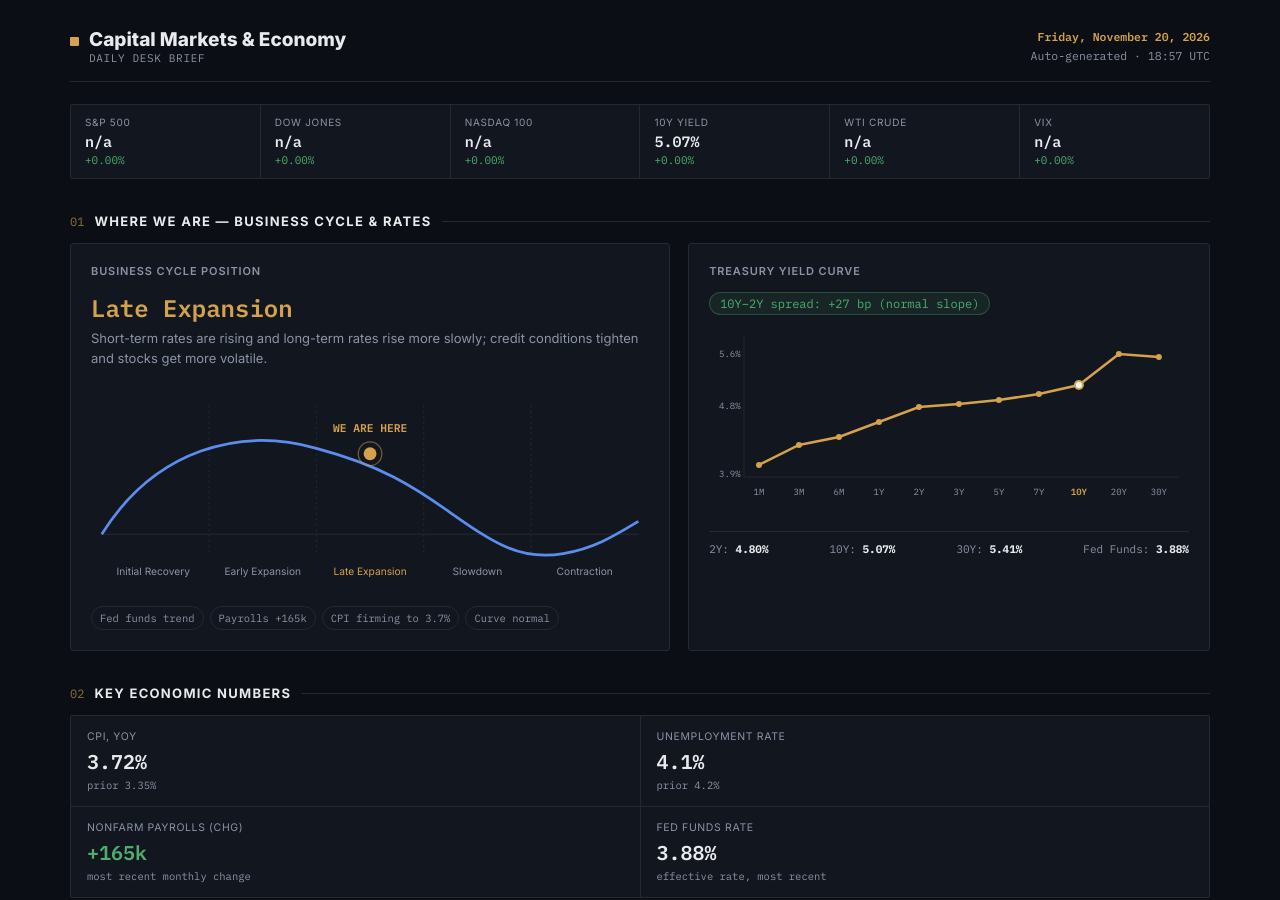
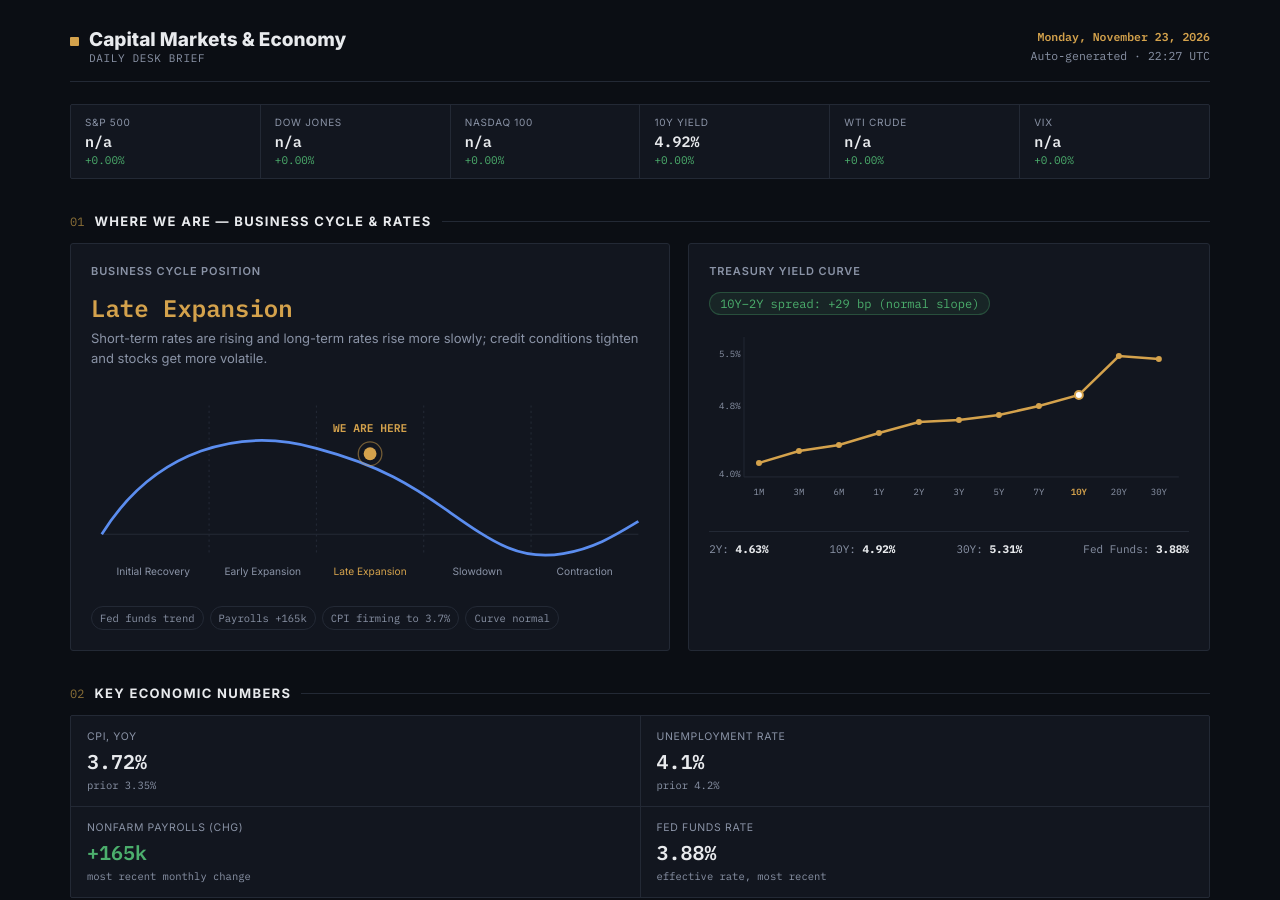
Before and after one commit to jzaya111/market-dashboard, a plain HTML site: page docs/index.html in a window 1280 px wide. Shown: the top 900 px of the page. Drawn offline with Linux system fonts and the light colour scheme.

Commit message:
Daily dashboard update

```diff
--- a/docs/index.html
+++ b/docs/index.html
@@ -70,8 +70,8 @@
       </div>
     </div>
     <div class="asof">
-      <b>Friday, November 20, 2026</b><br>
-      Auto-generated · 18:57 UTC
+      <b>Monday, November 23, 2026</b><br>
+      Auto-generated · 22:27 UTC
     </div>
   </div>
 
@@ -97,7 +97,7 @@
 
     <div class="tick">
       <div class="lbl">10Y Yield</div>
-      <div class="val">5.07%</div>
+      <div class="val">4.92%</div>
       <div class="chg up">+0.00%</div>
     </div>
 
@@ -145,21 +145,21 @@
 
     <div class="panel">
       <h3>Treasury Yield Curve</h3>
-      <div class="spread-pill spread-pos">10Y–2Y spread: +27 bp (normal slope)</div>
+      <div class="spread-pill spread-pos">10Y–2Y spread: +29 bp (normal slope)</div>
       <svg viewBox="0 0 480 190" style="width:100%;height:auto;">
         <line x1="35" y1="150" x2="470" y2="150" stroke="#232935" stroke-width="1"/>
         <line x1="35" y1="10" x2="35" y2="150" stroke="#232935" stroke-width="1"/>
-        <text x="10" y="30" fill="#8A93A6" font-family="IBM Plex Mono" font-size="9">5.6%</text>
+        <text x="10" y="30" fill="#8A93A6" font-family="IBM Plex Mono" font-size="9">5.5%</text>
         <text x="10" y="82" fill="#8A93A6" font-family="IBM Plex Mono" font-size="9">4.8%</text>
-        <text x="10" y="150" fill="#8A93A6" font-family="IBM Plex Mono" font-size="9">3.9%</text>
-        <polyline fill="none" stroke="#D4A24C" stroke-width="2.5" points="50,138 90,118 130,110 170,95 210,80 250,77 290,73 330,67 370,58 410,27 450,30" />
-        <circle cx="50" cy="138" r="3" fill="#D4A24C"/><circle cx="90" cy="118" r="3" fill="#D4A24C"/><circle cx="130" cy="110" r="3" fill="#D4A24C"/><circle cx="170" cy="95" r="3" fill="#D4A24C"/><circle cx="210" cy="80" r="3" fill="#D4A24C"/><circle cx="250" cy="77" r="3" fill="#D4A24C"/><circle cx="290" cy="73" r="3" fill="#D4A24C"/><circle cx="330" cy="67" r="3" fill="#D4A24C"/><circle cx="370" cy="58" r="4" fill="#fff" stroke="#D4A24C" stroke-width="2"/><circle cx="410" cy="27" r="3" fill="#D4A24C"/><circle cx="450" cy="30" r="3" fill="#D4A24C"/>
+        <text x="10" y="150" fill="#8A93A6" font-family="IBM Plex Mono" font-size="9">4.0%</text>
+        <polyline fill="none" stroke="#D4A24C" stroke-width="2.5" points="50,136 90,124 130,118 170,106 210,95 250,93 290,88 330,79 370,68 410,29 450,32" />
+        <circle cx="50" cy="136" r="3" fill="#D4A24C"/><circle cx="90" cy="124" r="3" fill="#D4A24C"/><circle cx="130" cy="118" r="3" fill="#D4A24C"/><circle cx="170" cy="106" r="3" fill="#D4A24C"/><circle cx="210" cy="95" r="3" fill="#D4A24C"/><circle cx="250" cy="93" r="3" fill="#D4A24C"/><circle cx="290" cy="88" r="3" fill="#D4A24C"/><circle cx="330" cy="79" r="3" fill="#D4A24C"/><circle cx="370" cy="68" r="4" fill="#fff" stroke="#D4A24C" stroke-width="2"/><circle cx="410" cy="29" r="3" fill="#D4A24C"/><circle cx="450" cy="32" r="3" fill="#D4A24C"/>
         <text x="50" y="168" text-anchor="middle" fill="#8A93A6" font-family="IBM Plex Mono" font-size="9" font-weight="400">1M</text><text x="90" y="168" text-anchor="middle" fill="#8A93A6" font-family="IBM Plex Mono" font-size="9" font-weight="400">3M</text><text x="130" y="168" text-anchor="middle" fill="#8A93A6" font-family="IBM Plex Mono" font-size="9" font-weight="400">6M</text><text x="170" y="168" text-anchor="middle" fill="#8A93A6" font-family="IBM Plex Mono" font-size="9" font-weight="400">1Y</text><text x="210" y="168" text-anchor="middle" fill="#8A93A6" font-family="IBM Plex Mono" font-size="9" font-weight="400">2Y</text><text x="250" y="168" text-anchor="middle" fill="#8A93A6" font-family="IBM Plex Mono" font-size="9" font-weight="400">3Y</text><text x="290" y="168" text-anchor="middle" fill="#8A93A6" font-family="IBM Plex Mono" font-size="9" font-weight="400">5Y</text><text x="330" y="168" text-anchor="middle" fill="#8A93A6" font-family="IBM Plex Mono" font-size="9" font-weight="400">7Y</text><text x="370" y="168" text-anchor="middle" fill="#D4A24C" font-family="IBM Plex Mono" font-size="9" font-weight="600">10Y</text><text x="410" y="168" text-anchor="middle" fill="#8A93A6" font-family="IBM Plex Mono" font-size="9" font-weight="400">20Y</text><text x="450" y="168" text-anchor="middle" fill="#8A93A6" font-family="IBM Plex Mono" font-size="9" font-weight="400">30Y</text>
     </svg>
       <div class="yc-readout">
-        <span>2Y: <b>4.80%</b></span>
-        <span>10Y: <b>5.07%</b></span>
-        <span>30Y: <b>5.41%</b></span>
+        <span>2Y: <b>4.63%</b></span>
+        <span>10Y: <b>4.92%</b></span>
+        <span>30Y: <b>5.31%</b></span>
         <span>Fed Funds: <b>3.88%</b></span>
       </div>
     </div>
```
